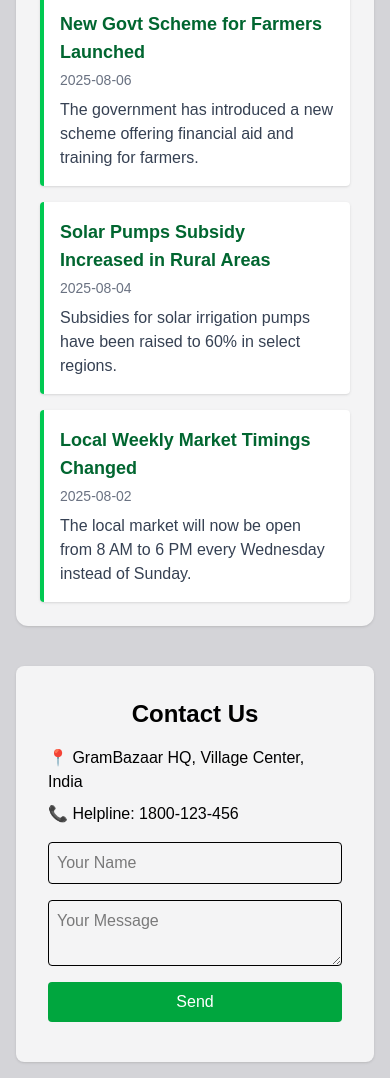
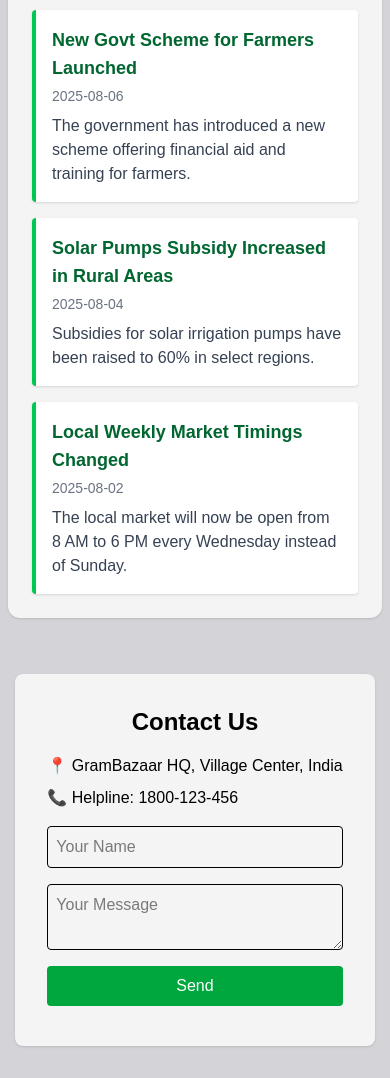
Before and after one commit to MEETparmar230/GramBazaar, a Next.js app: page / in a window 390 px wide. Shown: the part 2674-3752 px from the top of the page. Built offline with nearby package versions, Linux system fonts and the light colour scheme; no server answers.

Commit message:
enhanced responsivness

```diff
--- a/src/app/page.tsx
+++ b/src/app/page.tsx
@@ -7,8 +7,8 @@
 
 export default function HomePage() {
   return (
-    <main className="w-fit md:mx-auto mx-4 flex flex-col gap-10 my-4">
-      <section id="services" className="bg-zinc-100 p-4 rounded-lg shadow " >
+    <main className="w-fit items-center mx-auto  mx-4 flex flex-col gap-10 my-4">
+      <section id="services" className="bg-zinc-100 p-4 rounded-lg shadow sm:mx-4 mx-2" >
         <h2 className="text-2xl font-bold mb-2">Our Services</h2>
         <div className="flex flex-wrap gap-7 justify-center items-center">
           {services.map((s) => (
@@ -17,7 +17,7 @@
         </div>
       </section>
 
-      <section id="products" className="bg-zinc-100 p-4 rounded-lg md:mx-auto lg:mx-auto sm-mx-2 shadow ">
+      <section id="products" className="bg-zinc-100 p-4 rounded-lg shadow sm:mx-4 mx-2">
         <h2 className="text-2xl font-bold mb-2">Available Products</h2>
         <div className="flex flex-wrap gap-7 justify-center items-center">
           {products.map((p) => (
@@ -26,12 +26,11 @@
         </div>
       </section>
 
-      <section id="news">
-          <NewsCard/>
-</section>
+       <section id="news" className='my-4 mx-2'>
+                      <NewsCard/>
+            </section>
 
-
-      <section id="contact"  className="bg-zinc-100 p-4 rounded-lg md:w-140 mx-auto shadow">
+      <section id="contact"  className="bg-zinc-100 p-4 rounded-lg shadow sm:mx-4 mx-2">
         <ContactForm />
       </section>
     </main>
--- a/src/app/services/page.tsx
+++ b/src/app/services/page.tsx
@@ -6,7 +6,7 @@
 
 export default function page() {
   return (
-    <div className='w-fit md:mx-auto sm:mx-auto mx-2 md:max-w-3/4 my-4'>
+    <div className='w-fit sm:mx-auto md:mx-auto md:max-w-3/4  my-4 mx-2'>
       <section id="services" className="bg-zinc-100 p-4 rounded-lg shadow mx-2 " >
               <h2 className="text-2xl font-bold mb-2">Our Services</h2>
               <div className="flex flex-wrap gap-7 justify-center items-center">
```
Also changed, not shown: 1 other file (tests, documents, lock files or other folders).
